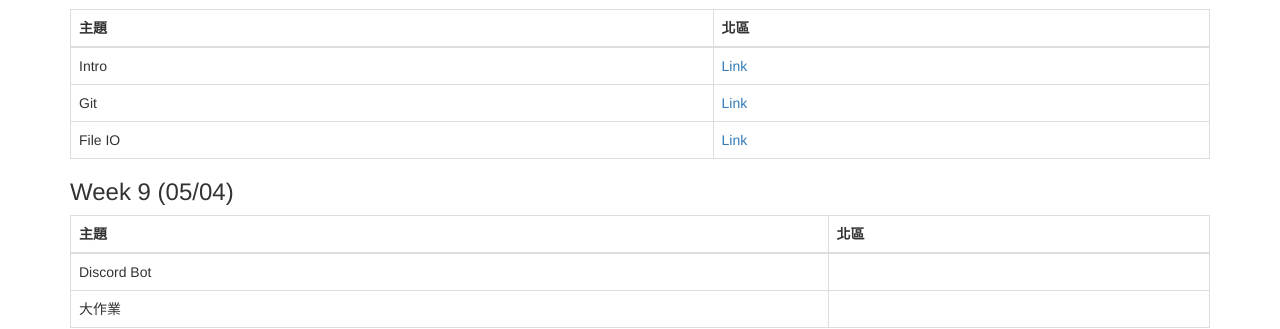
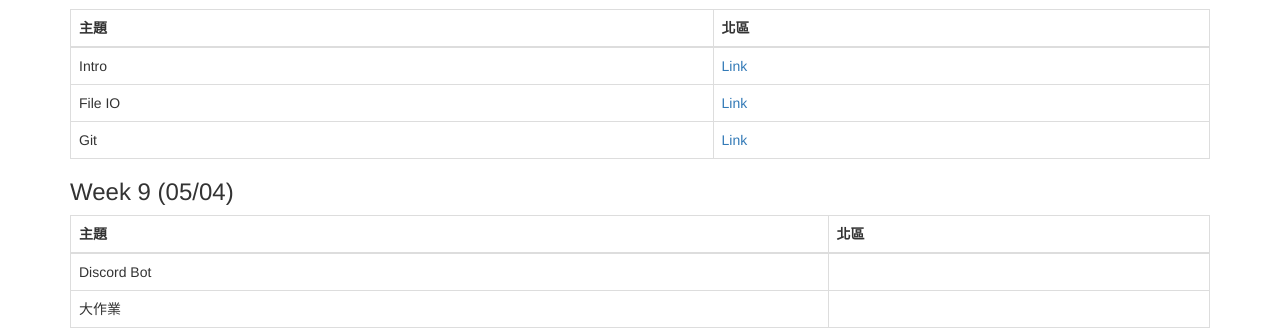
Before and after one commit to tw-csie-sprout/py2025, a Jekyll site: the page built from slides.md, in a window 1280 px wide and 900 px high, scrolled down 1336 px. Shown: the part 165-494 px from the top of the window. Built offline with Jekyll 4.4.1, drawn with Linux system fonts in a browser that asks for light colours.

```diff
--- a/slides.md
+++ b/slides.md
@@ -71,8 +71,8 @@ title: "課程講義"
 | 主題 | 北區 |
 | --- | --- |
 | Intro| [Link](https://docs.google.com/presentation/d/1r9fQrcxwRuTHnGWT03hvURFfFEvlrENS/edit?usp=sharing&ouid=109332966886639328335&rtpof=true&sd=true) |
+| File IO | [Link](https://hackmd.io/@onion0905/ryDq3XKJge) |
 | Git | [Link](https://www.canva.com/design/DAGldCMIrME/xfb0pLh_yDUa1oyynd598A/view?utm_content=DAGldCMIrME&utm_campaign=designshare&utm_medium=link2&utm_source=uniquelinks&utlId=h15e79f1881) |
-| File IO | [Link](https://hackmd.io/@onion0905/ryDq3XKJge) |
 
 ### Week 9 (05/04)
 
```
